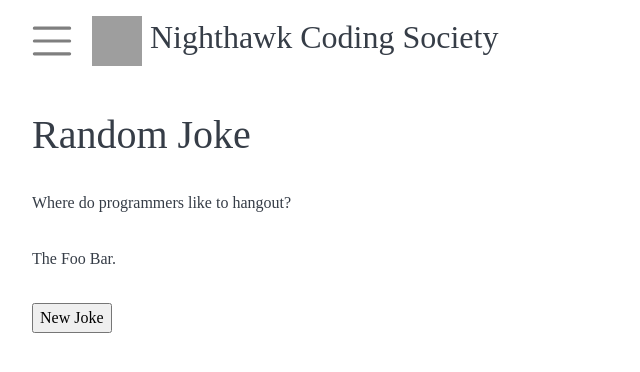
After one commit to noahahooja/p2beavers, a Flask app: template templates/restapi.html in a window 1280 px wide. The commit adds this page. Shown: the top 372 px of the page, without its empty margins (0-640 px from the left). Run offline with Flask 2, Linux system fonts and the light colour scheme; the template is opened without the code that fills it, so the values that code supplies are empty; parts of the project's set-up code (start-up, migrations or seed data) failed here and were passed over; some libraries are stand-ins or nearby versions; grey boxes are pictures that could not be loaded.

Commit message:
Added RestAPI code

```diff
--- a/templates/crossybeaver.html
+++ b/templates/crossybeaver.html
@@ -566,7 +566,7 @@ function winScreen() {
 	ctx.fillStyle = "green";
 	ctx.fillRect(canvas.width/2 - 120,320,240,140);
 	ctx.font = "72px Arial";
-	ctx.fillText("GAME OVER", 60, 160);
+	ctx.fillText("Not Bad", 60, 160);
 	ctx.fillText("WINNER", 100, 260);
 	ctx.font = "48px Arial";
 	ctx.fillStyle = "black";
--- /dev/null
+++ b/templates/restapi.html
@@ -0,0 +1,180 @@
+<!DOCTYPE html>
+
+<!DOCTYPE html>
+
+<html lang="en">
+
+<head>
+    <!-- Required meta tags -->
+    <meta charset="utf-8">
+    <meta name="viewport" content="width=device-width, initial-scale=1, shrink-to-fit=no">
+
+    <link rel='stylesheet' href="/static/styles/base.css">
+
+    <!-- Bootstrap CSS -->
+    <link rel="stylesheet" href="https://maxcdn.bootstrapcdn.com/bootstrap/4.0.0/css/bootstrap.min.css" integrity="sha384-Gn5384xqQ1aoWXA+058RXPxPg6fy4IWvTNh0E263XmFcJlSAwiGgFAW/dAiS6JXm" crossorigin="anonymous">
+    <script src="https://ajax.googleapis.com/ajax/libs/jquery/3.1.1/jquery.js"></script>
+    <link rel="stylesheet" href="https://cdnjs.cloudflare.com/ajax/libs/font-awesome/4.7.0/css/font-awesome.min.css">
+
+    <link rel="shortcut icon" href="/static/assets/finalncslogo.png"
+          type="image/x-icon">
+    <link rel="icon" href="/static/assets/finalncslogo.png"
+          type="image/x-icon">
+
+    <!-- Global site tag (gtag.js) - Google Analytics -->
+    <script async src="https://www.googletagmanager.com/gtag/js?id=UA-176812433-1"></script>
+    <script>
+    window.dataLayer = window.dataLayer || [];
+    function gtag(){dataLayer.push(arguments);}
+    gtag('js', new Date());
+
+    gtag('config', 'UA-176812433-1');
+    </script>
+
+    <title>Nighthawk Coding Society</title>
+
+</head>
+
+
+
+<body style="font-family: gilroyLIGHT; color: var(--gray);" >
+
+<!--Navbar-->
+<nav class="navbar navbar-light navbar-1 white">
+
+    <!-- Navbar brand -->
+    <!-- Collapse button -->
+    <div>
+        <button class="navbar-toggler" type="button" data-toggle="collapse" data-target="#navbarSupportedContent15"
+                aria-controls="navbarSupportedContent15" aria-expanded="false" aria-label="Toggle navigation" style="font-size: xx-large; border: 0em;"><span class="navbar-toggler-icon"></span>
+        </button>
+
+        <a class="navbar-brand" href="/" style="font-family: gilroyXB; font-size: xx-large; color: var(--gray);">
+            <img src="/static/assets/finalncslogo.png" width="50" height="50" class="d-inline-block align-center" alt="">
+            Nighthawk Coding Society
+        </a>
+    </div>
+
+    <!-- Collapsible content -->
+    <div class="collapse navbar-collapse" id="navbarSupportedContent15">
+        <!-- Links -->
+        <div class="navbar-nav" style="font-size: large;">
+            <!-- menus defined in view and activated here -->
+
+
+
+
+            <a class="nav-link java" href=/landing/java/>CSA: Java</a>
+
+
+
+
+            <a class="nav-link java" href=/landing/python/>CSP: Python</a>
+
+
+
+
+            <a class="nav-link java" href=/landing/pi/>Raspberry Pi</a>
+
+
+
+
+            <a class="nav-link java" href=/landing/git/>GitHub + Git</a>
+
+
+
+
+            <a class="nav-link java" href=/landing/pbl/>Project-based Learning</a>
+
+        </div>
+    </div>
+
+</nav>
+
+
+<h1>Random Joke</h1>
+<p class="setup">Where do programmers like to hangout?</p>
+<p class="punchline">The Foo Bar.</p>
+<form method="POST" ID="myForm" action=/restapi/joke >
+    <input type="submit" value="New Joke">
+</form>
+
+<style>
+
+        h1, p, form{
+            margin-top: 2.5%;
+            margin-left: 2.5%;
+        }
+
+
+    </style>
+
+
+
+<style>
+
+        html {
+            scroll-behavior: smooth;
+        }
+
+        :root{
+            --yellow: #f1d483;
+            --green: #9daf9b;
+            --purple: #a59aaf;
+            --lblue: #6084a3;
+            --dblue: #2b425b;
+            --gray: #363d47;
+        }
+
+        .row{
+            margin: auto;
+        }
+
+        body{
+            animation: fadein 2s;
+            -moz-animation: fadein 2s; /* Firefox */
+            -webkit-animation: fadein 2s; /* Safari and Chrome */
+            -o-animation: fadein 2s; /* Opera */
+        }
+
+        @keyframes fadein {
+            from {
+                opacity:0;
+            }
+            to {
+                opacity:1;
+            }
+        }
+        @-moz-keyframes fadein { /* Firefox */
+            from {
+                opacity:0;
+            }
+            to {
+                opacity:1;
+            }
+        }
+        @-webkit-keyframes fadein { /* Safari and Chrome */
+            from {
+                opacity:0;
+            }
+            to {
+                opacity:1;
+            }
+        }
+        @-o-keyframes fadein { /* Opera */
+            from {
+                opacity:0;
+            }
+            to {
+                opacity: 1;
+            }
+        }
+
+    </style>
+
+<script src="https://code.jquery.com/jquery-3.2.1.js" ></script>
+<script src="https://cdnjs.cloudflare.com/ajax/libs/popper.js/1.12.9/umd/popper.min.js" integrity="sha384-ApNbgh9B+Y1QKtv3Rn7W3mgPxhU9K/ScQsAP7hUibX39j7fakFPskvXusvfa0b4Q" crossorigin="anonymous"></script>
+<script src="https://maxcdn.bootstrapcdn.com/bootstrap/4.0.0/js/bootstrap.min.js" integrity="sha384-JZR6Spejh4U02d8jOt6vLEHfe/JQGiRRSQQxSfFWpi1MquVdAyjUar5+76PVCmYl" crossorigin="anonymous"></script>
+</body>
+
+</html>
```
Also changed, not shown: main.py (line endings or trailing spaces).
